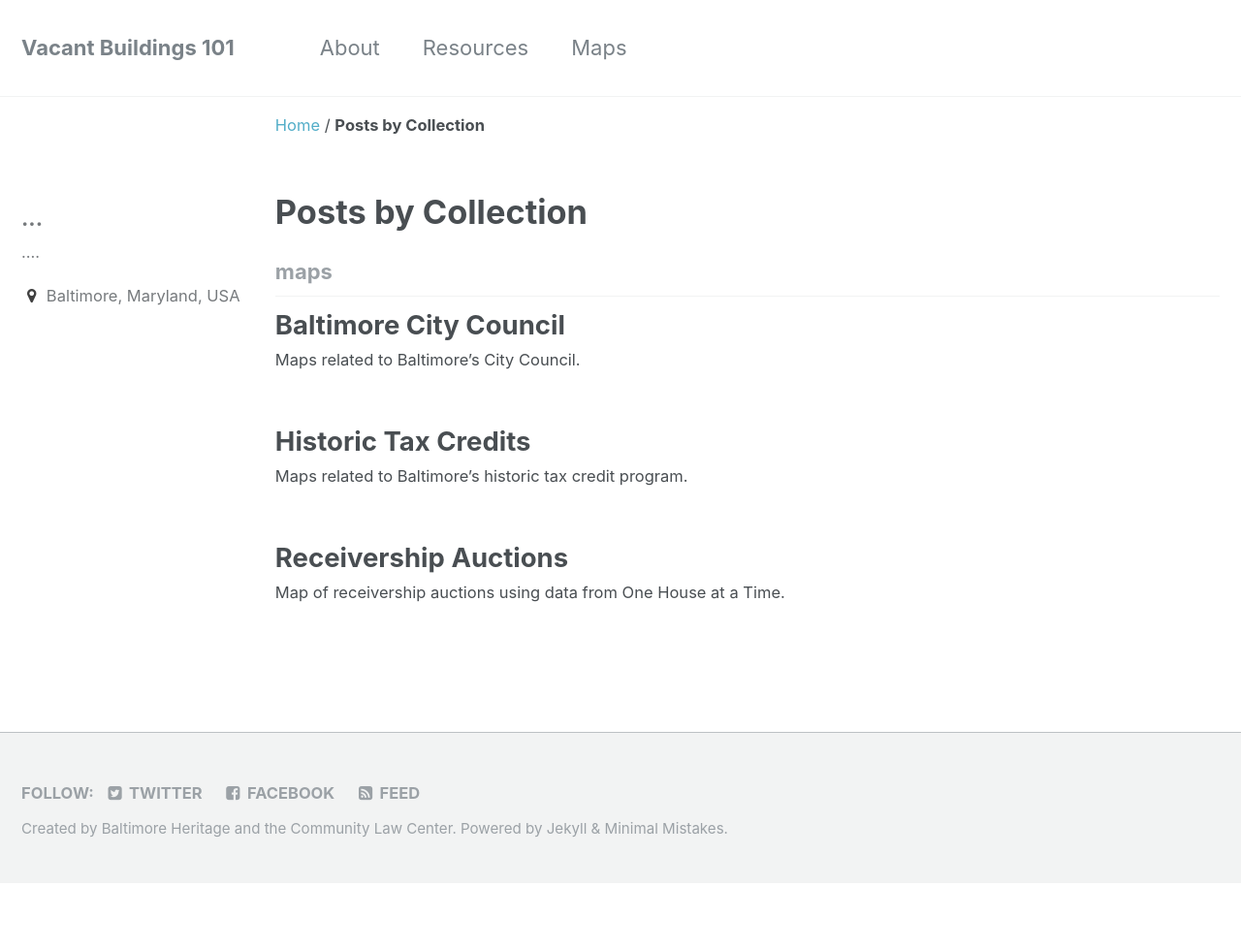
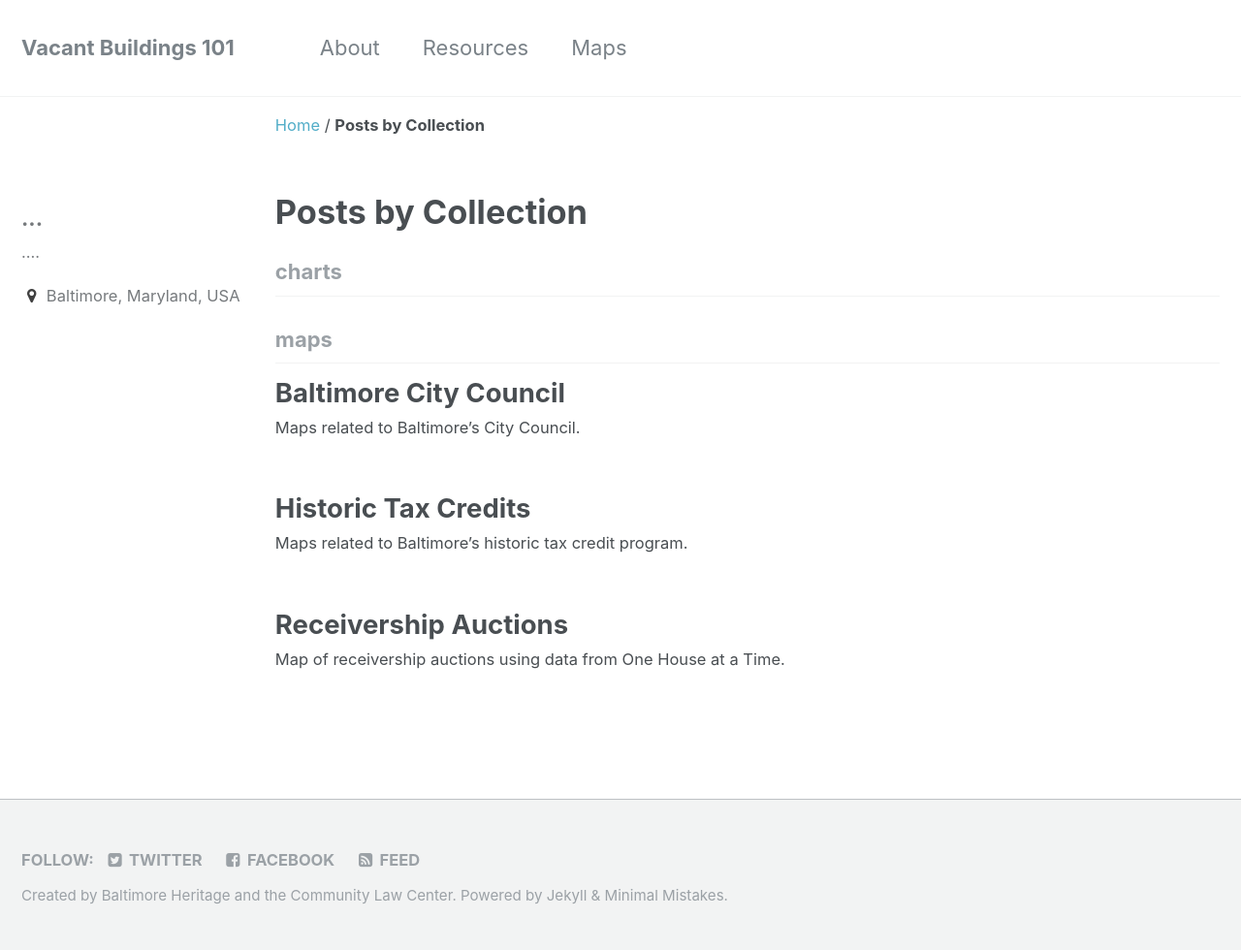
Before and after one commit to baltimoreheritage/vacant-buildings-101, a Jekyll site: the page built from _pages/collection-archive.html, in a window 1280 px wide. Shown: the whole page at 97% size. Built offline with Jekyll 4.4.1, drawn with Linux system fonts in a browser that asks for light colours; before the commit the page ends 911 px from its top, so only the background shows below that.

Commit message:
Add collection for charts

```diff
--- a/_config.yml
+++ b/_config.yml
@@ -235,6 +235,9 @@ collections:
   maps:
     output: true
     permalink: /:collection/:path/
+  charts:
+    output: true
+    permalink: /:collection/:path/
 
 # Defaults
 defaults:
@@ -263,3 +266,11 @@ defaults:
       layout: single
       author_profile: false
       share: true
+  # _charts
+  - scope:
+      path: ""
+      type: charts
+    values:
+      layout: single
+      author_profile: false
+      share: true
```
